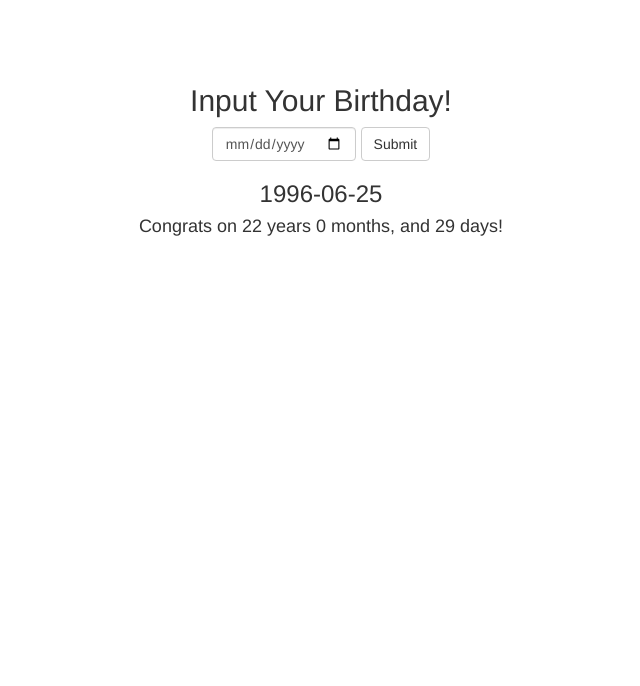
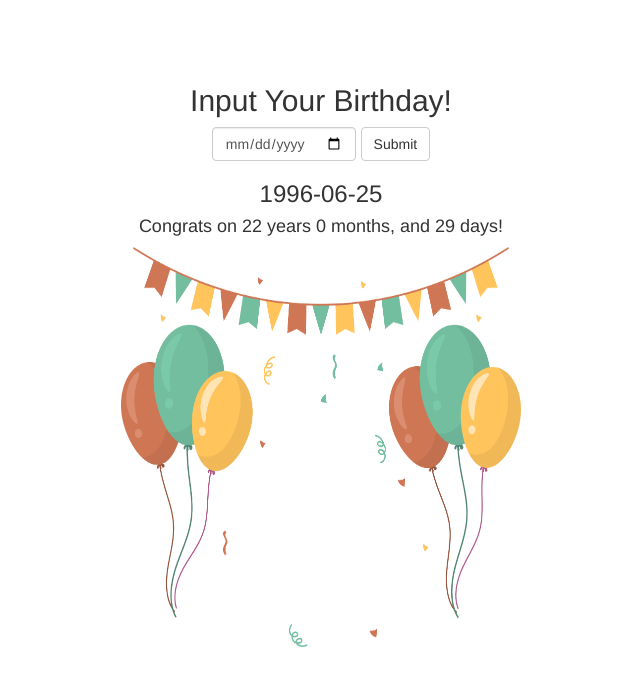
Before and after one commit to BuddhaTheChef/birthday-guru, a React (Create React App) app: page / in a window 1280 px wide. Shown: the top 686 px of the page, without its empty margins (319-959 px from the left). Built offline with nearby package versions, Linux system fonts and the light colour scheme.

Commit message:
added png

```diff
--- a/src/components/AgeStats.js
+++ b/src/components/AgeStats.js
@@ -1,4 +1,5 @@
 import React, { Component } from 'react';
+import partyPic from '../assets/party-pic.png';
 
 class AgeStats extends Component {
 
@@ -21,6 +22,7 @@ class AgeStats extends Component {
       <div>
         <h3>{this.props.date}</h3>
         <h4>Congrats on {this.timeSince(this.props.date)}!</h4>
+        <img src={partyPic} alt="party-pic" className="party-pic" />
       </div>
     )
   }
--- a/src/components/App.css
+++ b/src/components/App.css
@@ -3,3 +3,8 @@
   text-align: center;
   font-size: 17px;
 }
+
+.party-pic {
+  width: 400px;
+  height: 400px;
+}
--- a/src/components/App.js
+++ b/src/components/App.js
@@ -9,7 +9,8 @@ class App extends Component {
 
     this.state = {
       newDate : '',
-      birthday: '1996-06-25'
+      birthday: '1996-06-25',
+      showStats: false
     }
   }
 
```
Also changed, not shown: src/assets/party-pic.png (added).
